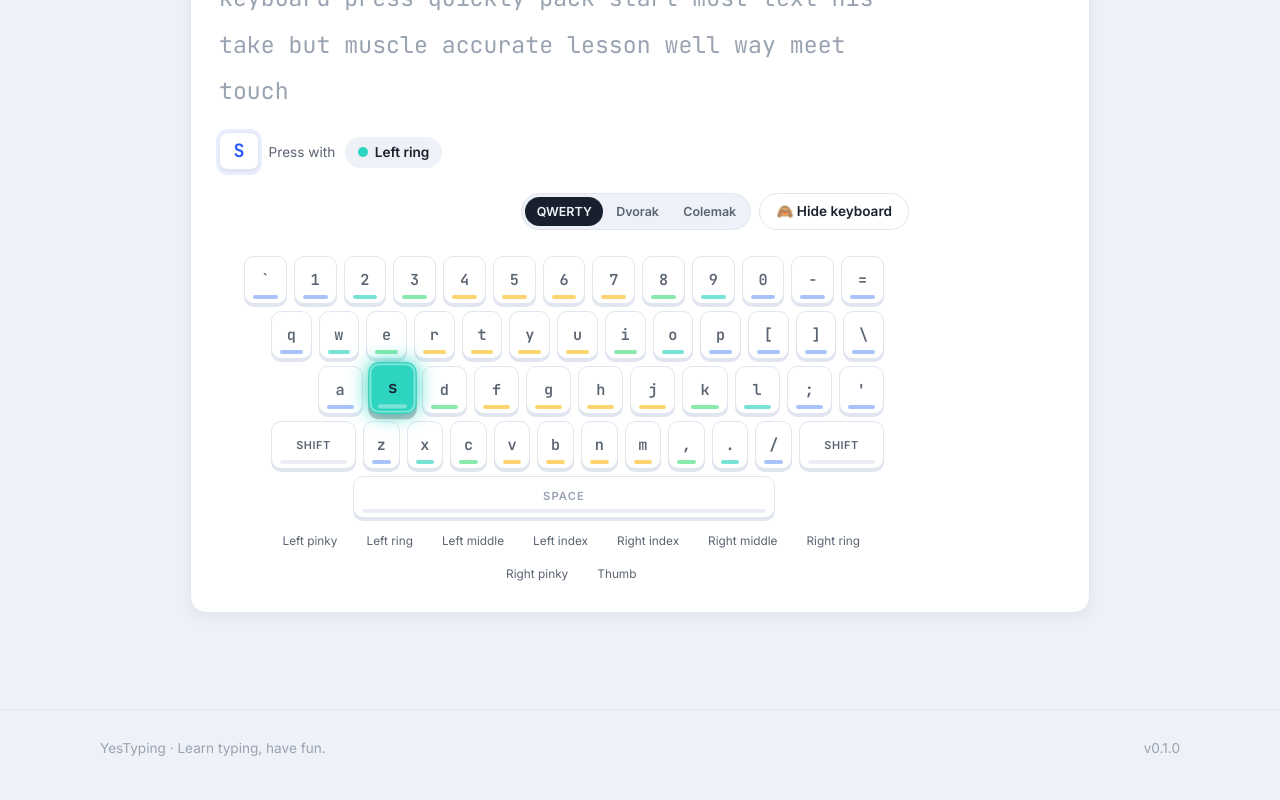
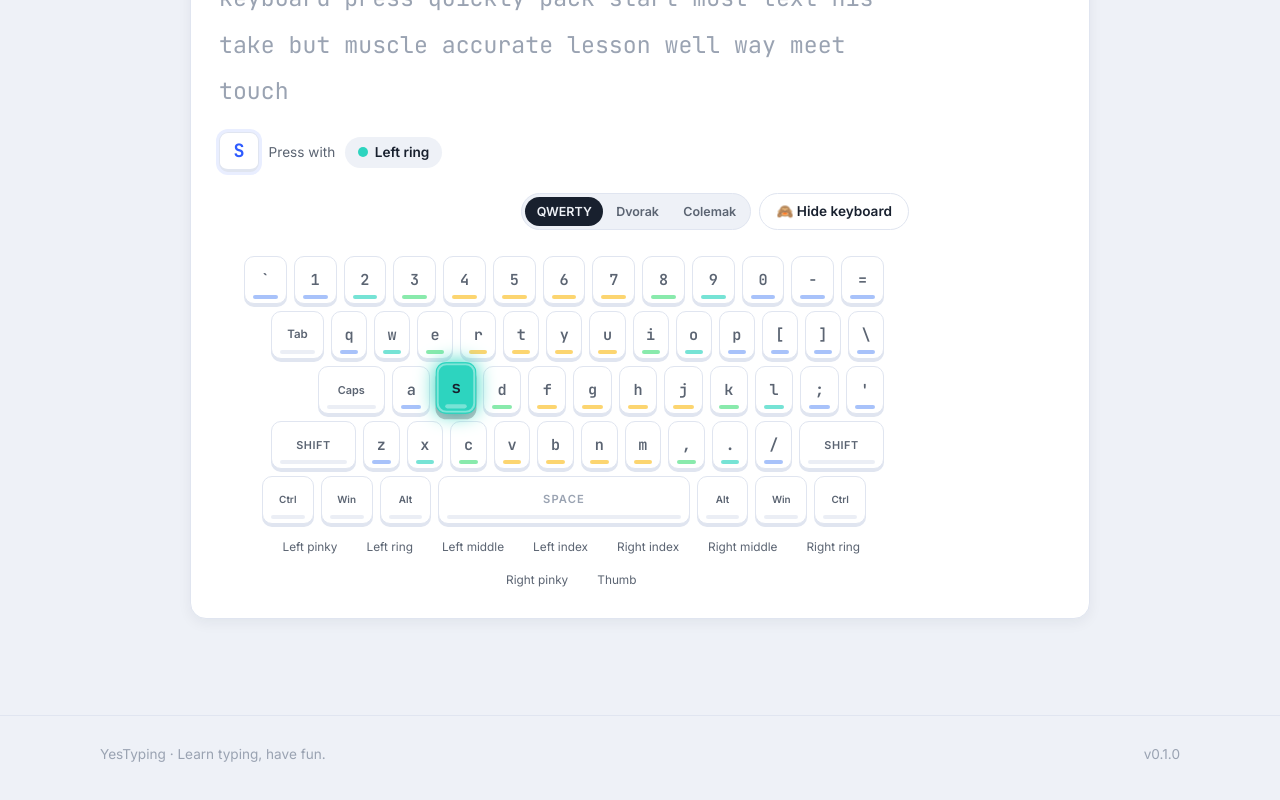
Before and after one commit to JosiahBristow/YesTyping, a React (Vite) app: page /speed-test in a window 1280 px wide. Shown: the part 917-1717 px from the top of the page. Built offline with nearby package versions, Linux system fonts and the light colour scheme; no server answers.

Commit message:
feat: add Tab, Caps Lock, Ctrl, Alt and Win keys to the keyboard
The bottom row now reads Ctrl Win Alt / space / Alt Win Ctrl with wider
modifier and space keys; Tab and Caps Lock are added to the top of the
letter rows at their real widths, matching a physical keyboard.

```diff
--- a/src/components/Keyboard.tsx
+++ b/src/components/Keyboard.tsx
@@ -43,11 +43,16 @@ export function Keyboard({
     const classes = cn(
       'keycap',
       capClass(finger),
+      key === 'Tab' && 'tab',
+      key === 'Caps' && 'caps',
+      (key === 'Ctrl' || key === 'Win' || key === 'Alt') && 'mod',
+      key === 'space' && 'space',
       isShift && 'shift',
       shiftOn && 'shift-on',
       isActive && 'is-active',
       isPressed && 'is-pressed',
       isPressed && lastWasWrong && 'is-wrong',
+      key === 'space' && 'kb-space-label',
       extraClass,
     )
     const style =
@@ -74,7 +79,6 @@ export function Keyboard({
           {row.map((k, i) => renderCap(k, k === 'Shift' && i === 0))}
         </div>
       ))}
-      <div className="kb-row space-row kb-row-4">{renderCap('space', false, 'kb-space-label')}</div>
       {showLegend && (
         <div className="kb-legend">
           {FINGERS.map((f) => (
--- a/src/features/typing/fingerMap.ts
+++ b/src/features/typing/fingerMap.ts
@@ -34,7 +34,8 @@ export const FINGER_BY_KEY: Record<string, Finger> = {
 
 export const KEYBOARD_ROWS: string[][] = [
   ['`', '1', '2', '3', '4', '5', '6', '7', '8', '9', '0', '-', '='],
-  ['q', 'w', 'e', 'r', 't', 'y', 'u', 'i', 'o', 'p', '[', ']', '\\'],
-  ['a', 's', 'd', 'f', 'g', 'h', 'j', 'k', 'l', ';', "'"],
+  ['Tab', 'q', 'w', 'e', 'r', 't', 'y', 'u', 'i', 'o', 'p', '[', ']', '\\'],
+  ['Caps', 'a', 's', 'd', 'f', 'g', 'h', 'j', 'k', 'l', ';', "'"],
   ['Shift', 'z', 'x', 'c', 'v', 'b', 'n', 'm', ',', '.', '/', 'Shift'],
+  ['Ctrl', 'Win', 'Alt', 'space', 'Alt', 'Win', 'Ctrl'],
 ]
--- a/src/styles/global.css
+++ b/src/styles/global.css
@@ -1081,8 +1081,33 @@ a {
 }
 
 .kb-row-4 {
-  padding-left: 17%;
-  padding-right: 17%;
+  padding-left: 2.8%;
+  padding-right: 2.8%;
+}
+
+.keycap.tab {
+  flex: 1.5;
+  font-family: var(--font-body);
+  font-size: 0.72rem;
+  font-weight: 600;
+}
+
+.keycap.caps {
+  flex: 1.8;
+  font-family: var(--font-body);
+  font-size: 0.68rem;
+  font-weight: 600;
+}
+
+.keycap.mod {
+  flex: 1.2;
+  font-family: var(--font-body);
+  font-size: 0.62rem;
+  font-weight: 600;
+}
+
+.keycap.space {
+  flex: 6;
 }
 
 .keycap {
@@ -1193,11 +1218,6 @@ a {
   0% { transform: translateY(0); }
   45% { transform: translateY(3px) scale(0.96); }
   100% { transform: translateY(0); }
-}
-
-.kb-row.space-row .keycap {
-  max-width: none;
-  height: 42px;
 }
 
 .kb-space-label {
```
